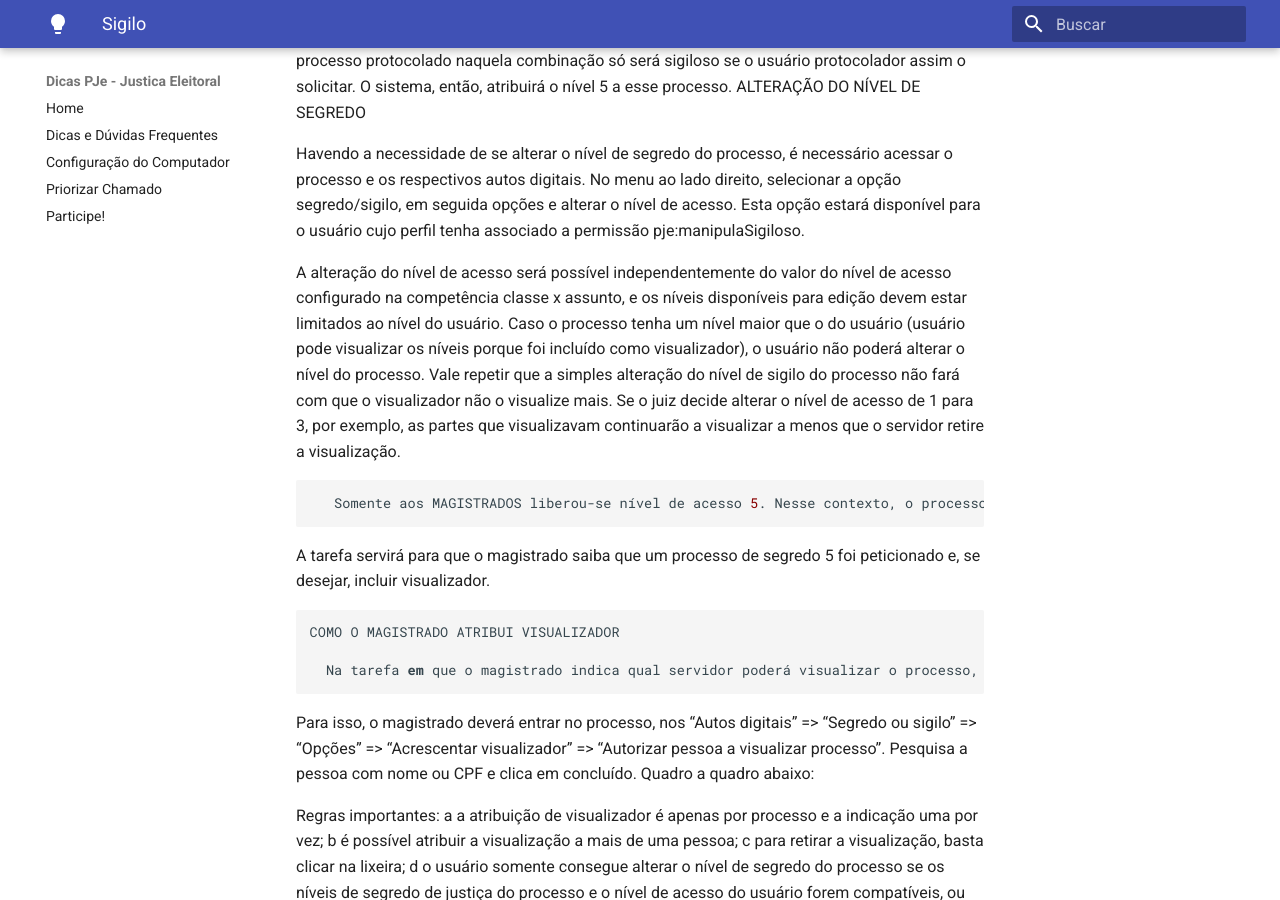
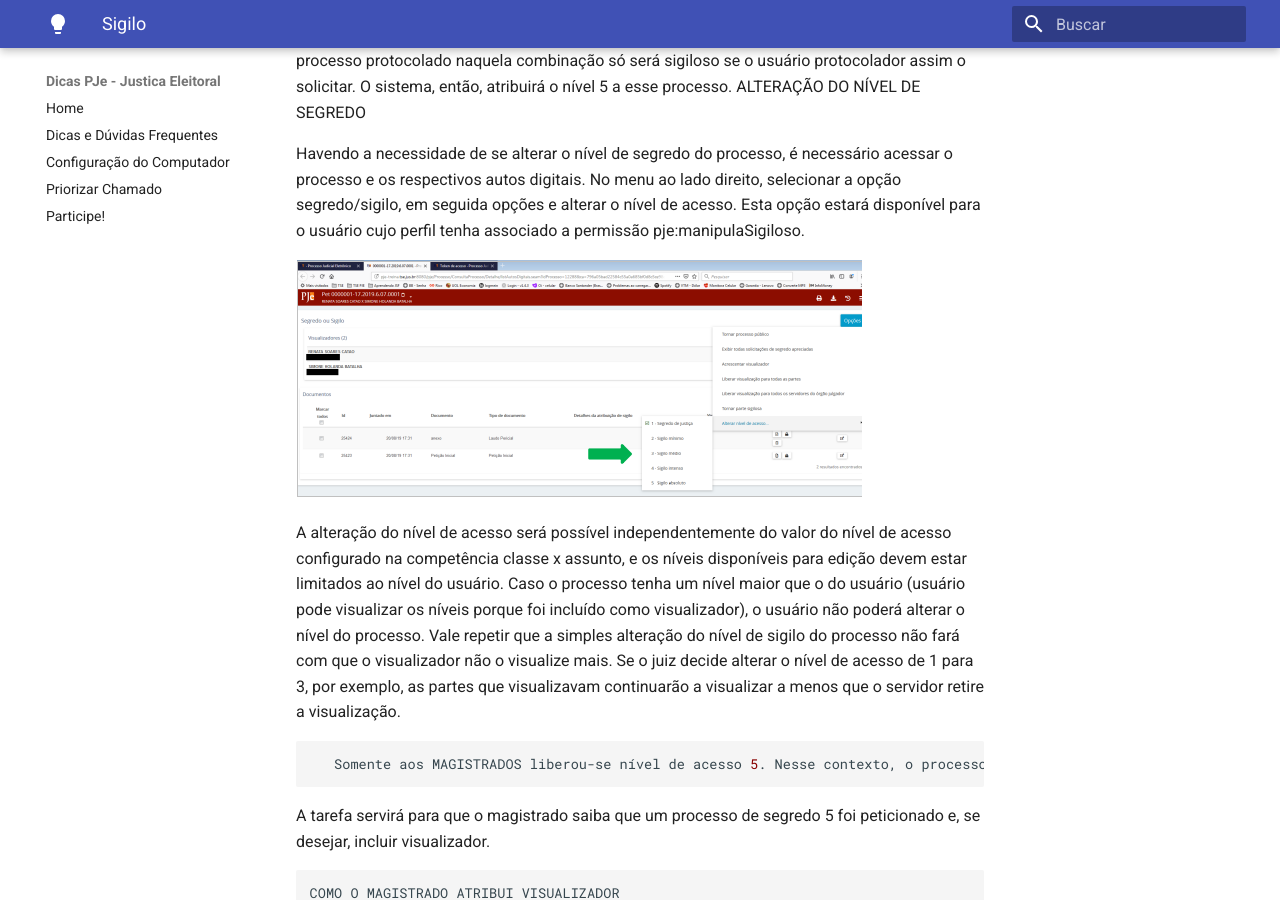
Before and after one commit to PJeJE/dicas_versao_1, an MkDocs documentation site: the page built from docs/sigilo.md, in a window 1280 px wide and 900 px high, scrolled down 2612 px. Built offline with MkDocs 1.6.1 and Material for MkDocs 9.7.7, drawn with Linux system fonts in a browser that asks for light colours; nearby versions of some CDN libraries.

Commit message:
adicionando segunda imagem

```diff
--- a/docs/sigilo.md
+++ b/docs/sigilo.md
@@ -63,6 +63,8 @@ Ainda que a combinação competência X classe X assunto tenha configurada o ní
 
 Havendo a necessidade de se alterar o nível de segredo do processo, é necessário acessar o processo e os respectivos autos digitais. No menu ao lado direito, selecionar a opção segredo/sigilo, em seguida opções e alterar o nível de acesso. Esta opção estará disponível para o usuário cujo perfil tenha associado a permissão pje:manipulaSigiloso.
 
+![Alterar nível](img/sigilo2.png)
+
 A alteração do nível de acesso será possível independentemente do valor do nível de acesso configurado na competência classe x assunto, e os níveis disponíveis para edição devem estar limitados ao nível do usuário. Caso o processo tenha um nível maior que o do usuário (usuário pode visualizar os níveis porque foi incluído como visualizador), o usuário não poderá alterar o nível do processo.
 Vale repetir que a simples alteração do nível de sigilo do processo não fará com que o visualizador não o visualize mais. Se o juiz decide alterar o nível de acesso de 1 para 3, por exemplo, as partes que visualizavam continuarão a visualizar a menos que o servidor retire a visualização.
 
```
